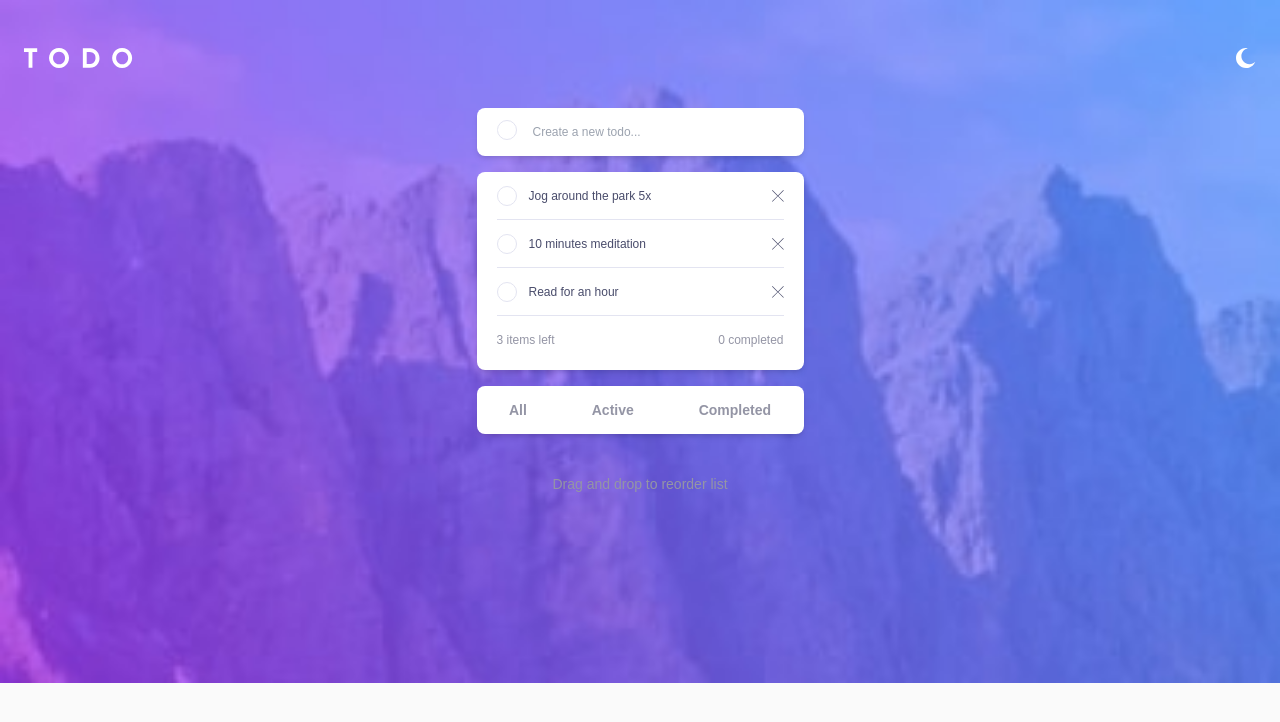
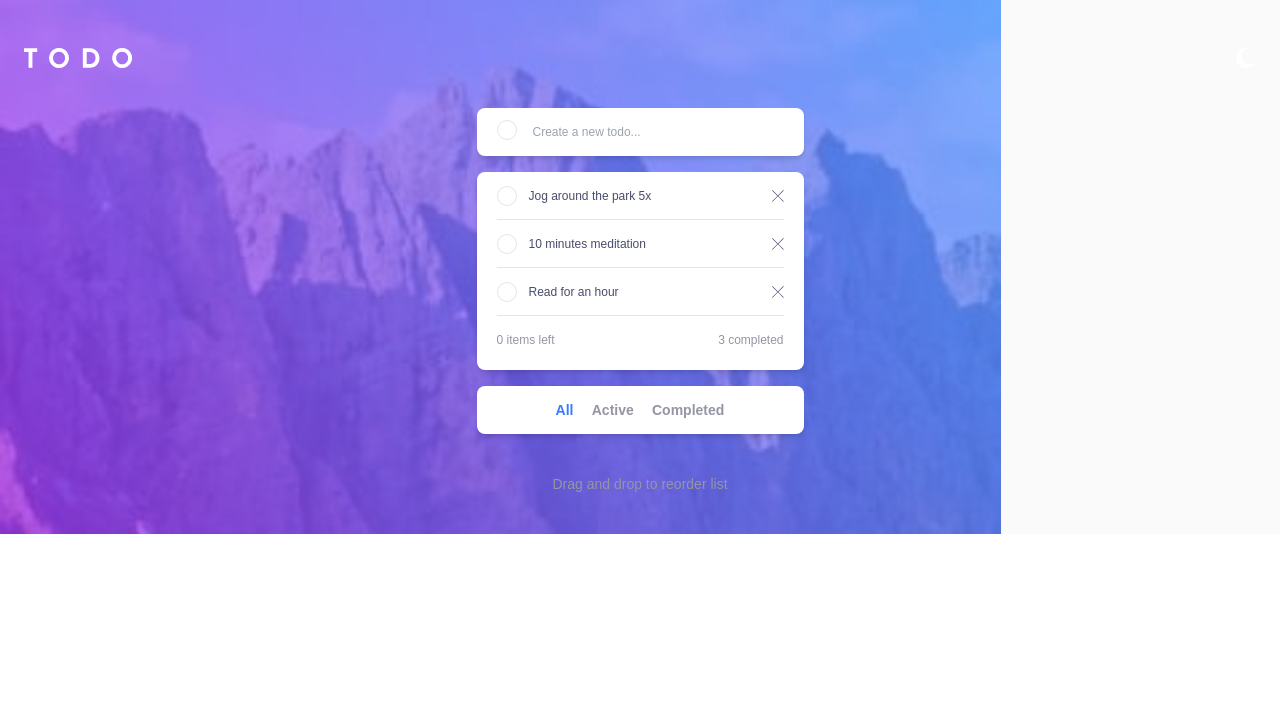
Before and after one commit to EkaAbashidze/todo-app-vue, a Vue app: page / in a window 1280 px wide. Shown: the top 722 px of the page. Built offline with nearby package versions, Linux system fonts and the light colour scheme.

Commit message:
feat: add filter for the list

```diff
--- a/src/components/TodoItem.vue
+++ b/src/components/TodoItem.vue
@@ -6,7 +6,7 @@
       <button class="relative cursor-pointer" @click="toggleActive">
         <div
           :class="{
-            'bg-gradient-to-br from-[#55DDFF] to-[#C058F3]': item.active,
+            'bg-gradient-to-br from-[#55DDFF] to-[#C058F3]': !item.active,
           }"
           class="w-[20px] h-[20px] border border-[#E3E4F1] rounded-full"
         ></div>
@@ -18,8 +18,8 @@
       </button>
       <p
         :class="{
-          'text-[#494C6B]': !item.active,
-          'text-[#D1D2DA]  line-through': item.active,
+          'text-[#494C6B]': item.active,
+          'text-[#D1D2DA]  line-through': !item.active,
         }"
         class="font-normal text-xs"
       >
--- a/src/components/TodoList.vue
+++ b/src/components/TodoList.vue
@@ -1,6 +1,6 @@
 <template>
   <div
-    class="h-screen bg-mobile-light bg-no-repeat bg-contain bg-[#FAFAFA] flex flex-col items-center"
+    class="h-full bg-mobile-light bg-no-repeat bg-contain bg-[#FAFAFA] flex flex-col items-center"
   >
     <div class="flex justify-between pt-12 px-6 w-full">
       <img
@@ -35,7 +35,7 @@
 
     <div class="px-5 mt-4 bg-white rounded-lg shadow-md w-[327px]">
       <todo-item
-        v-for="(item, index) in list"
+        v-for="(item, index) in filterList"
         :key="index"
         :item="item"
         :active="item.active"
@@ -52,11 +52,29 @@
     </div>
 
     <div
-      class="w-[327px] h-12 rounded-lg bg-white shadow-md mt-4 mx-6 flex justify-around items-center font-bold text-[#9495A5] text-sm"
+      class="w-[327px] h-12 rounded-lg bg-white shadow-md mt-4 mx-6 flex justify-around items-center font-bold text-[#9495A5] text-sm px-[70px]"
     >
-      <p class="cursor-pointer">All</p>
-      <p class="cursor-pointer">Active</p>
-      <p class="cursor-pointer">Completed</p>
+      <button
+        @click="modifyList('All')"
+        :class="{ 'text-[#3A7CFD]': listType === 'All' }"
+        class="cursor-pointer"
+      >
+        All
+      </button>
+      <button
+        @click="modifyList('Active')"
+        :class="{ 'text-[#3A7CFD]': listType === 'Active' }"
+        class="cursor-pointer"
+      >
+        Active
+      </button>
+      <button
+        @click="modifyList('Completed')"
+        :class="{ 'text-[#3A7CFD]': listType === 'Completed' }"
+        class="cursor-pointer"
+      >
+        Completed
+      </button>
     </div>
 
     <div
@@ -78,10 +96,11 @@ export default {
     return {
       newItem: "",
       list: [
-        { text: "Jog around the park 5x", active: false },
-        { text: "10 minutes meditation", active: false },
-        { text: "Read for an hour", active: false },
+        { text: "Jog around the park 5x", active: true },
+        { text: "10 minutes meditation", active: true },
+        { text: "Read for an hour", active: true },
       ],
+      listType: "All",
     };
   },
   computed: {
@@ -91,10 +110,19 @@ export default {
     activeCount() {
       return this.list.filter((item) => item.active).length;
     },
+    filterList() {
+      if (this.listType === "Active") {
+        return this.list.filter((item) => item.active);
+      } else if (this.listType === "Completed") {
+        return this.list.filter((item) => !item.active);
+      } else {
+        return this.list;
+      }
+    },
   },
   methods: {
     addItem() {
-      this.list.unshift({ text: this.newItem, active: false });
+      this.list.unshift({ text: this.newItem, active: true });
       this.newItem = "";
     },
     removeItem(index) {
@@ -103,6 +131,10 @@ export default {
     toggleActive(index) {
       this.list[index].active = !this.list[index].active;
     },
+    modifyList(type) {
+      this.listType = type;
+      console.log(this.listType);
+    },
   },
 };
 </script>
```
